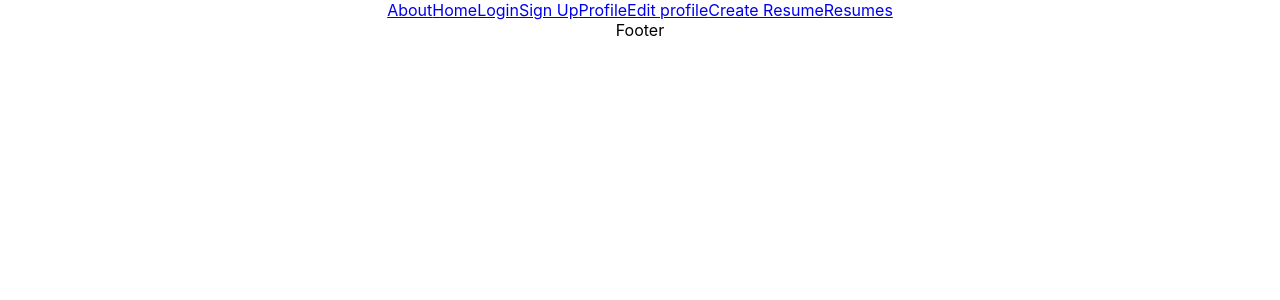
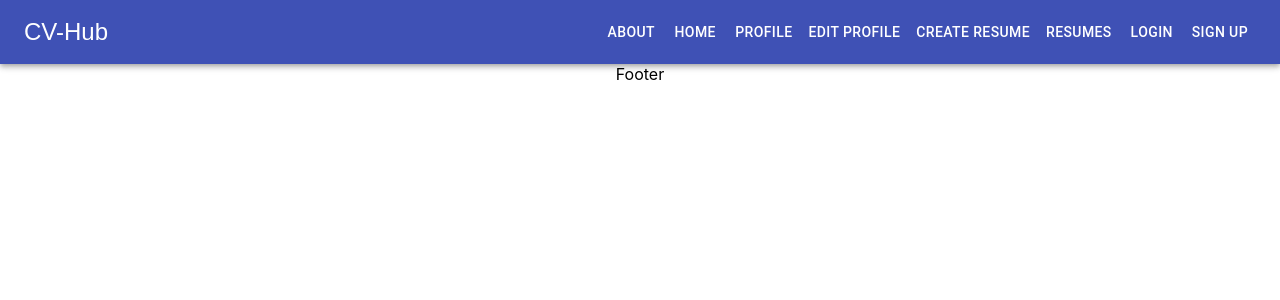
Before and after one commit to Web-Laboratory-Ordynski/cv-hub, a React (Create React App) app in the folder client/: page / in a window 1280 px wide. Shown: the top 300 px of the page. Built offline with nearby package versions, Linux system fonts and the light colour scheme.

Commit message:
ch-30 Add header

```diff
--- a/client/src/App.js
+++ b/client/src/App.js
@@ -31,10 +31,11 @@ function App() {
 
     const res = await API.register(user)
     console.log(res)
-    if (res.data.success === false) {
-      setError(res.data.msg)
+    if (res.success) {
+      addToLocalStorage('response', res)
+      setError('')
     } else {
-      setError('')
+      setError(res.msg)
     }
 
     setPassword('')
@@ -49,12 +50,11 @@ function App() {
 
     const res = await API.login(user)
     console.log(res)
-    if (res.data.success) {
-      addToLocalStorage('response', res.data)
+    if (res.success) {
+      addToLocalStorage('response', res)
       setError('')
     } else {
-      setError(res.data.msg)
-
+      setError(res.msg)
     }
 
     setPassword('')
--- a/client/src/api/api.js
+++ b/client/src/api/api.js
@@ -4,22 +4,20 @@ const baseUrl = 'http://localhost:5000/api'
 
 const API = {
   	register: async user => {
-    	try {
-			const res = await axios.post(baseUrl + '/register', user)
-			return res
-        } catch(err) {
-			console.log(err)
-			return err
-        }
+		return axios.post(baseUrl + '/register', user)
+			.then(res => {
+				return res.data
+			}).catch(err => {
+				return err.response.data.msg
+			})
 	},
-	login: async user => {
-		try {
-			const res = await axios.post(baseUrl + '/login', user)
-			return res
-        } catch(err) {
-			console.log(err)
-			return err
-        }
+	login: user => {
+		return axios.post(baseUrl + '/login', user)
+			.then(res => {
+				return res.data
+			}).catch(err => {
+				return err.response.data
+			})
 	},
 	editCv: async (cv) => {
 		try {
--- a/client/src/components/layout/Header/Header.jsx
+++ b/client/src/components/layout/Header/Header.jsx
@@ -1,17 +1,51 @@
-import React from 'react'
+import React from 'react';
+import { makeStyles } from '@material-ui/core/styles';
+import AppBar from '@material-ui/core/AppBar';
+import Toolbar from '@material-ui/core/Toolbar';
+import Typography from '@material-ui/core/Typography';
+import Button from '@material-ui/core/Button';
+import IconButton from '@material-ui/core/IconButton';
 import { Link } from 'react-router-dom'
 
+const useStyles = makeStyles((theme) => ({
+    root: {
+        flexGrow: 1,
+    },
+    menuButton: {
+        marginRight: theme.spacing(2),
+    },
+    title: {
+        flexGrow: 1,
+    },
+    link: {
+        textDecoration: 'none',
+        color: 'white'
+    }
+}));
+
 export const Header = () => {
+    const classes = useStyles();
+
     return (
-        <div>
-            <Link to='/about'>About</Link>
-            <Link to='/home'>Home</Link>
-            <Link to='/login'>Login</Link>
-            <Link to='/signup'>Sign Up</Link>
-            <Link to='/user/profile'>Profile</Link>
-            <Link to='/user/profile/edit'>Edit profile</Link>
-            <Link to='/resume/create'>Create Resume</Link>
-            <Link to='/resume/resumes'>Resumes</Link>
+        <div className={classes.root}>
+            <AppBar position="static">
+                <Toolbar>
+                    <IconButton edge="start" className={classes.menuButton} color="inherit" aria-label="menu">
+                        CV-Hub
+                    </IconButton>
+                    <Typography variant="h6" className={classes.title}>
+                        {/* News */}
+                    </Typography>
+                    <Button color="inherit"><Link className={classes.link} to='/about'>About</Link></Button>
+                    <Button color="inherit"><Link className={classes.link} to='/home'>Home</Link></Button>
+                    <Button color="inherit"><Link className={classes.link} to='/user/profile'>Profile</Link></Button>
+                    <Button color="inherit"><Link className={classes.link} to='/user/profile/edit'>Edit profile</Link></Button>
+                    <Button color="inherit"><Link className={classes.link} to='/resume/create'>Create Resume</Link></Button>
+                    <Button color="inherit"><Link className={classes.link} to='/resume/resumes'>Resumes</Link></Button>
+                    <Button color="inherit"><Link className={classes.link} to='/login'>Login</Link></Button>
+                    <Button color="inherit"><Link className={classes.link} to='/signup'>Sign Up</Link></Button>
+                </Toolbar>
+            </AppBar>
         </div>
     )
 }
```
